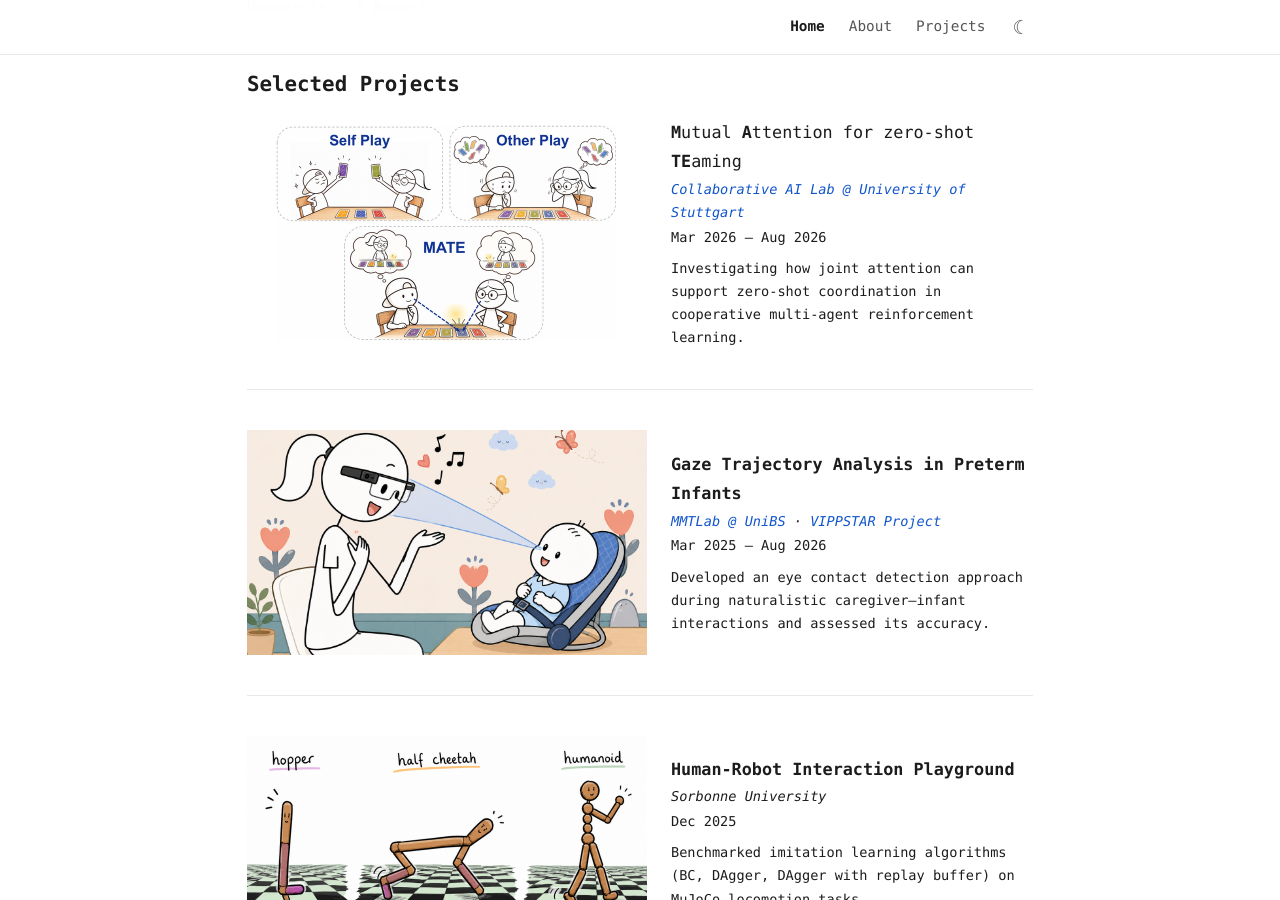
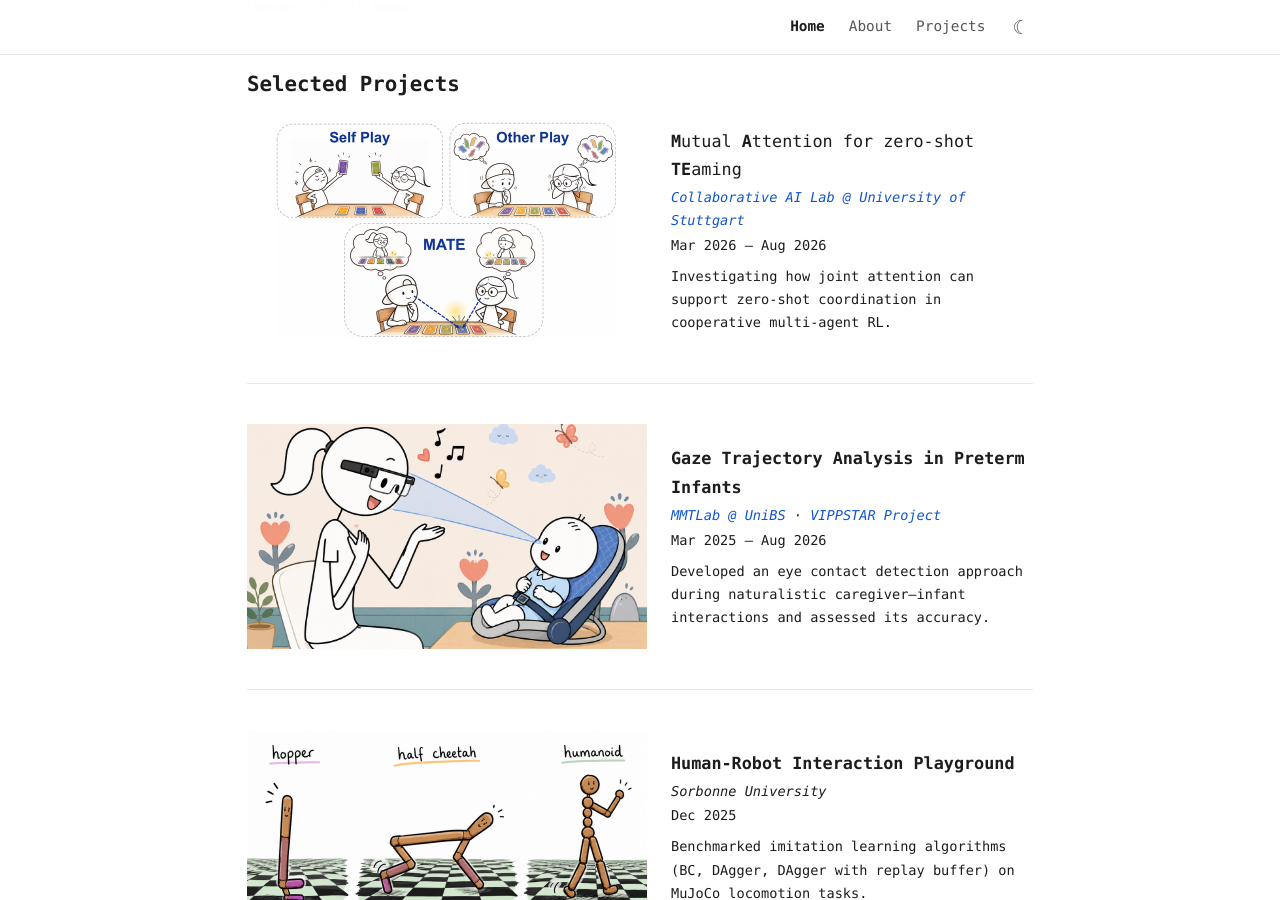
Before and after one commit to giuliabenintendi/giuliabenintendi.github.io, a Jekyll site: the page built from index.html, in a window 1280 px wide and 900 px high, scrolled down 947 px. Built offline with Jekyll 4.4.1, drawn with Linux system fonts in a browser that asks for light colours; some web fonts are replaced.

Commit message:
shorten mate caption

```diff
--- a/index.html
+++ b/index.html
@@ -61,7 +61,7 @@ title: Giulia Benintendi
     <h3 class="project-mate"><b>M</b>utual <b>A</b>ttention for zero-shot <b>TE</b>aming</h3>
     <p class="project-org"><a href="https://www.collaborative-ai.org/" target="_blank">Collaborative AI Lab @ University of Stuttgart</a></p>
     <p class="project-date">Mar 2026 – Aug 2026</p>
-    <p>Investigating how joint attention can support zero-shot coordination in cooperative multi-agent reinforcement learning.</p>
+    <p>Investigating how joint attention can support zero-shot coordination in cooperative multi-agent RL.</p>
   </div>
 </div>
 
--- a/projects.html
+++ b/projects.html
@@ -14,7 +14,7 @@ permalink: /projects/
     <h3 class="project-mate"><b>M</b>utual <b>A</b>ttention for zero-shot <b>TE</b>aming</h3>
     <p class="project-org"><a href="https://www.collaborative-ai.org/" target="_blank">Collaborative AI Lab @ University of Stuttgart</a></p>
     <p class="project-date">Mar 2026 – Aug 2026</p>
-    <p>Investigating how joint attention can support zero-shot coordination in cooperative multi-agent reinforcement learning.</p>
+    <p>Investigating how joint attention can support zero-shot coordination in cooperative multi-agent RL.</p>
   </div>
 </div>
 
```
